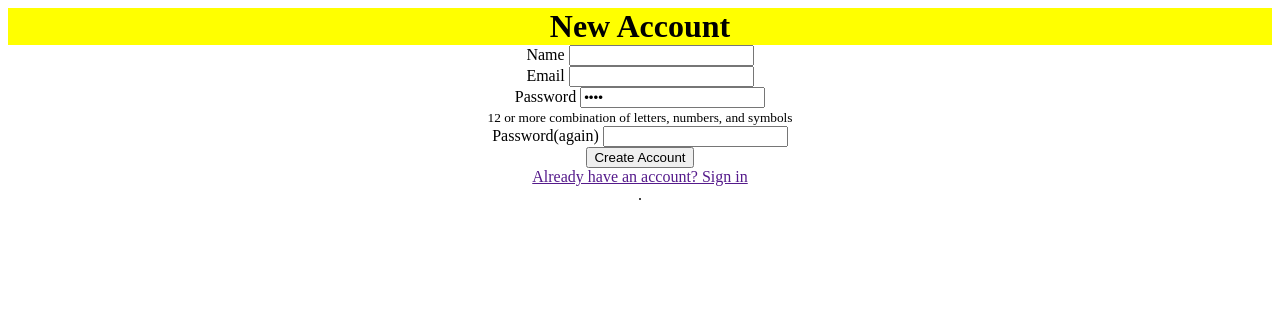
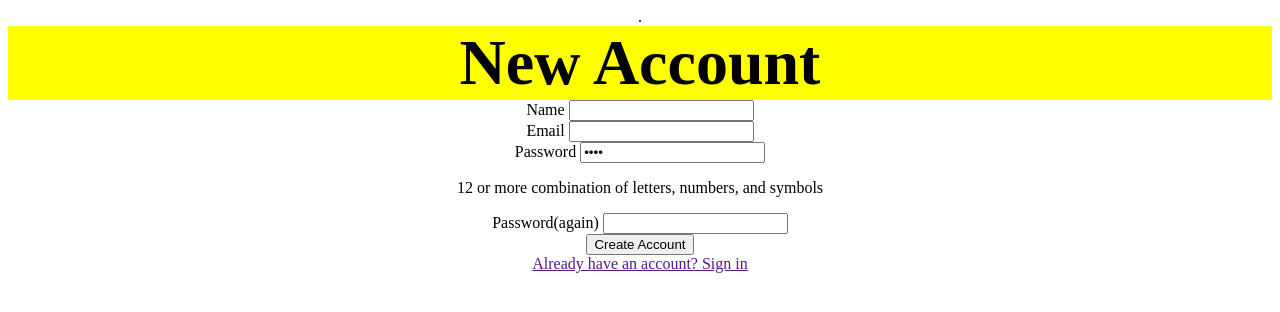
Before and after one commit to LuisMontanoMichel/cc26-matching_mocks, a plain HTML site: page index.html in a window 1280 px wide. Drawn offline with Linux system fonts and the light colour scheme.

Commit message:
made changes

```diff
--- a/index.css
+++ b/index.css
@@ -1,7 +1,8 @@
 
-h1{
+h1 {
+    font-size: 2rem;
     margin: auto;
-    background: yellow
+    background: yellow;
 }
 
 .form{
@@ -9,8 +10,11 @@ h1{
 }
 
 body {
+    font-size: 16px;
     text-align: center;
 }
-/* form {
-    display: inline-block;
-} */
+
+html {
+    font-size: 32px;
+    text-align: center;
+}
--- a/index.html
+++ b/index.html
@@ -7,6 +7,7 @@
     <meta charset="UTF-8">
     <meta http-equiv="X-UA-Compatible" content="IE=edge">
     <meta name="viewport" content="width=device-width, initial-scale=1.0">
+    <link rel="stylesheet" type="text/css" media="screen" href="index.css">.
     <title>Document</title>
 </head>
 
@@ -28,7 +29,9 @@
             <label for="password">Password</label>
             <input type="password" id="password" value="****">
             <br>
-            <small>12 or more combination of letters, numbers, and symbols</small>
+            <p id="pwd-warning">
+                12 or more combination of letters, numbers, and symbols
+              </p>
         </div>
 
         <div class="form">
@@ -44,7 +47,5 @@
             <a href="">Already have an account? Sign in</a>
         </div>
     </form>
-
-    <link rel="stylesheet" href="index.css">.
 </body>
 </html>
```
Also changed, not shown: 1 other file.
